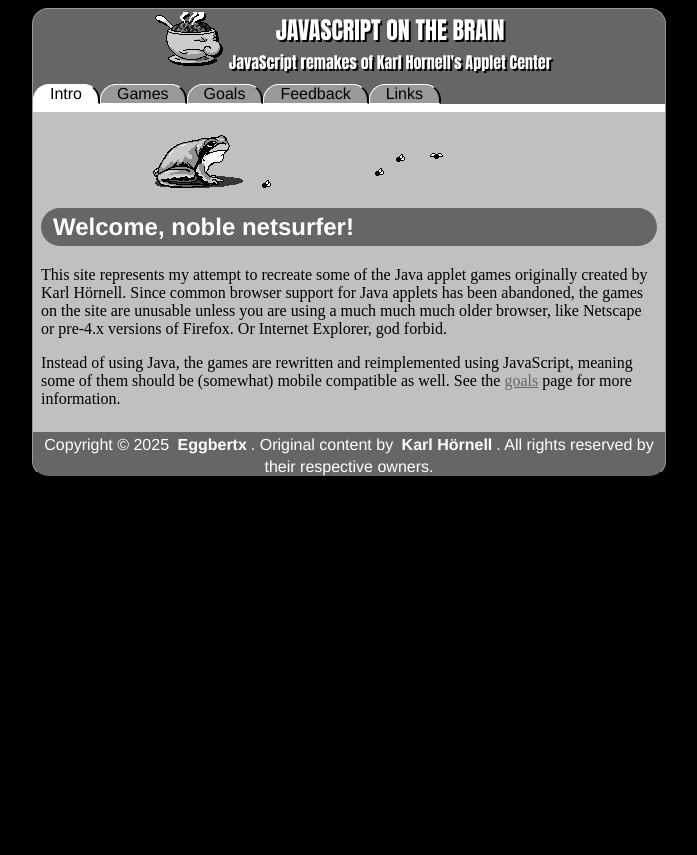
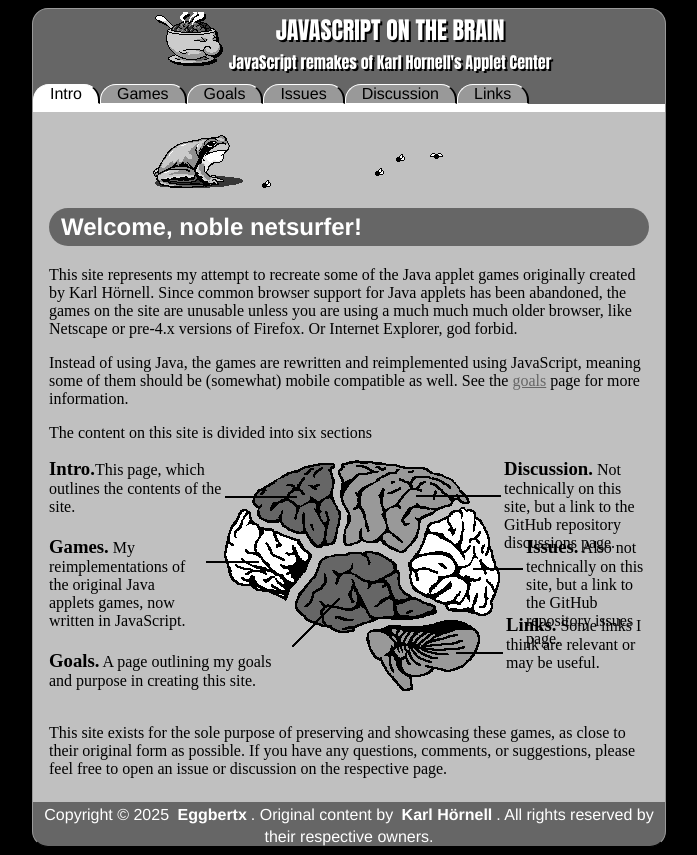
Before and after one commit to Eggbertx/JavaScriptOnTheBrain, an Astro site: page / in a window 1280 px wide. Shown: the whole page, without its empty margins (291-988 px from the left). Before the commit the page ends 800 px from the top, so only its background shows below. Built offline with nearby package versions, Linux system fonts and the light colour scheme; Astro itself is replaced by a stand-in of ours; a web font is replaced by a local one.

Commit message:
Add brain section with images and links to issues and discussions

```diff
--- a/src/components/TabBar.astro
+++ b/src/components/TabBar.astro
@@ -14,7 +14,8 @@
 	{ href: basePath, text: "Intro" },
 	{ href: prependBasePath("games"), text: "Games" },
 	{ href: prependBasePath("goals"), text: "Goals" },
-	{ href: "https://github.com/Eggbertx/JavaScriptOnTheBrain/issues", text: "Feedback" },
+	{ href: "https://github.com/Eggbertx/JavaScriptOnTheBrain/issues", text: "Issues" },
+	{ href: "https://github.com/Eggbertx/JavaScriptOnTheBrain/discussions", text: "Discussion" },
 	{ href: prependBasePath("links"), text: "Links" },
 ];
 ---
--- a/src/data/games.yaml
+++ b/src/data/games.yaml
@@ -10,9 +10,6 @@
     <p>The following is an example of how to create a graphically pleasing Java applet using only very simple tools. There are no multiple threads, no images, no file accesses and no pre-made UI components. It's all beginners' stuff.</p>
     <p> If you are not familiar with this game, the object is to remove as many marbles as possible from the board. The only legal moves are horizontal or vertical jumps with one marble over another to an empty hole on the other side, whereupon the marble that was jumped over goes away. To move, just drag the marbles in some legal direction.</p>
   newGamePageDescriptionHTML:
-    <style type="text/css">
-    .game-info { display:block; }
-    </style>
     <p>The following is a remake of the Solitaire game. It uses no images or external resources aside from the loaded script (and the stuff loaded for the rest of the page).</p>
     <section class="gameplay-area"></section>
     <p> If you are not familiar with this game, the object is to remove as many marbles as possible from the board. The only legal moves are horizontal or vertical jumps with one marble over another to an empty hole on the other side, whereupon the marble that was jumped over goes away. To move, just drag the marbles in some legal direction.</p>
--- a/src/pages/index.astro
+++ b/src/pages/index.astro
@@ -9,4 +9,36 @@
 	<h2 class="gray-bar">Welcome, noble netsurfer!</h2>
 	<p>This site represents my attempt to recreate some of the Java applet games originally created by Karl H&ouml;rnell. Since common browser support for Java applets has been abandoned, the games on the site are unusable unless you are using a much much much older browser, like Netscape or pre-4.x versions of Firefox. Or Internet Explorer, god forbid.</p>
 	<p>Instead of using Java, the games are rewritten and reimplemented using JavaScript, meaning some of them should be (somewhat) mobile compatible as well. See the <a href={prependBasePath("/goals")}>goals</a> page for more information.</p>
+	<p>The content on this site is divided into six sections</p>
+	<section class="brain">
+		<div>
+			<div><h3>Intro.</h3>This page, which outlines the contents of the site.</div>
+			<img src={prependBasePath("/img/brain1.gif")}>
+		</div>
+		<div>
+			<img src={prependBasePath("/img/brain4.gif")}>
+			<div><h3>Discussion.</h3> Not technically on this site, but a link to the GitHub repository discussions page.</div>
+		</div>
+		<div>
+			<div><h3>Games.</h3> My reimplementations of the original Java applets games, now written in JavaScript.</div>
+			<img src={prependBasePath("/img/brain2.gif")}>
+		</div>
+		<div>
+			<img src={prependBasePath("/img/brain5.gif")}>
+			<div><h3>Issues.</h3> Also not technically on this site, but a link to the GitHub repository issues page.</div>
+		</div>
+		<div>
+			<div><br><br><h3>Goals.</h3>
+				A page outlining my goals and purpose in creating this site.
+			</div>
+			<img src={prependBasePath("/img/brain3.gif")}>
+		</div>
+		<div>
+			<img src={prependBasePath("/img/brain6.gif")}>
+			<div><h3>Links.</h3> Some links I think are relevant or may be useful.</div>
+		</div>
+	</section>
+	<p>
+		This site exists for the sole purpose of preserving and showcasing these games, as close to their original form as possible. If you have any questions, comments, or suggestions, please feel free to open an issue or discussion on the respective page.
+	</p>
 </BaseLayout>
--- a/src/styles/main.scss
+++ b/src/styles/main.scss
@@ -97,7 +97,7 @@
 }
 
 main {
-	padding: 0.5em;
+	padding: 0.5em 1em;
 }
 
 .page-title {
@@ -200,6 +200,7 @@
 	row-gap: 0.5em;
 	text-align: center;
 	align-self: center;
+	flex-direction: column;
 
 	.left-cap, .right-cap {
 		width: 20px;
@@ -262,12 +263,16 @@
 	filter: drop-shadow(0.75px 0.75px 0 black);
 }
 
-.game-info {
+.game-info.hlinks, .game-info.vlinks {
 	display:flex;
 }
 
 .game-info.hlinks {
 	flex-direction: column;
+}
+
+.game-info.vlinks {
+	flex-direction: row;
 }
 
 .original-game-info p:first-child::before {
@@ -279,3 +284,16 @@
 	text-align: center;
 	font-size: 0.75em;
 }
+
+.brain {
+	display: grid;
+	grid-template-columns: 1fr 1fr;
+	margin-bottom: 2em;
+	h3 {
+		display: inline;
+	}
+	> div {
+		display: flex;
+		height: 78px;
+	}
+}
```
Also changed, not shown: public/img/brain1.gif (added), public/img/brain2.gif (added), public/img/brain3.gif (added), public/img/brain4.gif (added), public/img/brain5.gif (added), public/img/brain6.gif (added).
